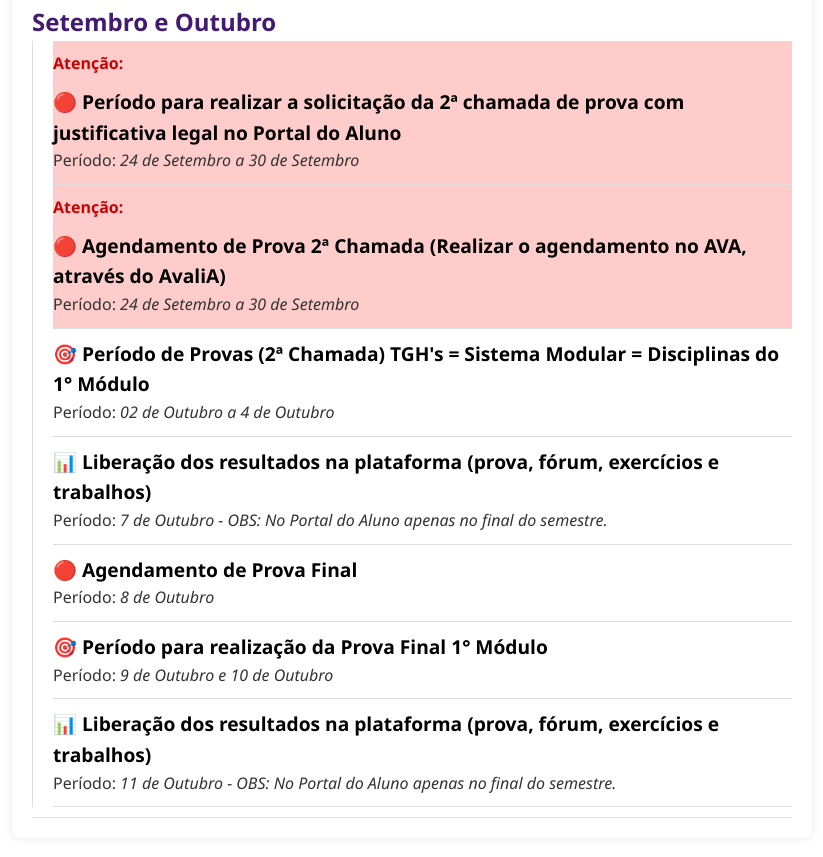
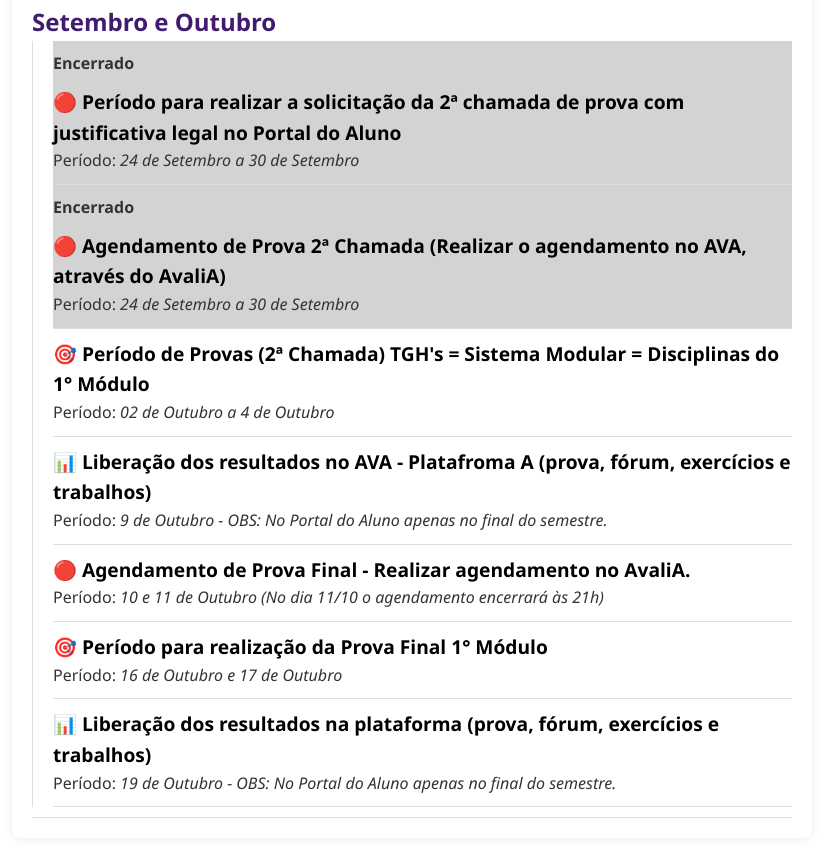
Before and after one commit to avauniceplac/CRONOGRAMA_EADH_1MOD_2024_2, a plain HTML site: page index.html in a window 1280 px wide. Shown: the part 1197-2054 px from the top of the page, without its empty margins (228-1051 px from the left). Drawn offline with nearby package versions, Linux system fonts and the light colour scheme.

Commit message:
Update index.html
.

```diff
--- a/index.html
+++ b/index.html
@@ -71,7 +71,7 @@
                             Período: <span class="event-period">26 de Agosto a 17 de Setembro</span>
                         </div>
                     </div>
-                    <!-- AGENDAMENTO DE PROVA DO 2° MÓDULO -->
+                    <!-- AGENDAMENTO DE PROVA DO 1° MÓDULO -->
                     <div class="event-item" data-start="2024-09-18" data-end="2024-09-21">
                         <div class="event-title">&#128308; Período para agendamento de prova 1° Módulo </div>
                         <div class="event-details">
@@ -92,14 +92,14 @@
                 <div class="month-title">Setembro e Outubro</div>
                 <div class="event-list">
                      <!-- SOLICITAÇÃO DA 2ª CHAMADA VIA PORTAL DO ALUNO -->
-                    <div class="event-item" data-start="2024-09-25" data-end="2024-10-02">
+                    <div class="event-item" data-start="2024-09-25" data-end="2024-10-01">
                         <div class="event-title">&#128308; Período para realizar a solicitação da 2ª chamada de prova com justificativa legal no Portal do Aluno</div>
                         <div class="event-details">
                             Período: <span class="event-period">24 de Setembro a 30 de Setembro</span>
                         </div>
                     </div>
                     <!-- AGENDAMENTO PROVA DE 2ª CHAMADA -->
-                    <div class="event-item" data-start="2024-09-24" data-end="2024-10-02">
+                    <div class="event-item" data-start="2024-09-24" data-end="2024-10-01">
                         <div class="event-title">&#128308; Agendamento de Prova 2ª Chamada (Realizar o agendamento no AVA, através do AvaliA)</div>
                         <div class="event-details">
                             Período: <span class="event-period">24 de Setembro a 30 de Setembro</span>
@@ -113,31 +113,31 @@
                         </div>
                     </div>
                     <!-- LIBERAÇÃO DE RESULTADOS-->
-                    <div class="event-item" data-start="2024-10-07" data-end="2024-12-22">
-                        <div class="event-title">&#128202; Liberação dos resultados na plataforma (prova, fórum, exercícios e trabalhos)</div>
+                    <div class="event-item" data-start="2024-10-09" data-end="2024-12-22">
+                        <div class="event-title">&#128202; Liberação dos resultados no AVA - Platafroma A (prova, fórum, exercícios e trabalhos)</div>
                         <div class="event-details">
-                            Período: <span class="event-period">7 de Outubro - OBS: No Portal do Aluno apenas no final do semestre.</span>
+                            Período: <span class="event-period">9 de Outubro - OBS: No Portal do Aluno apenas no final do semestre.</span>
                         </div>
                     </div>
                     <!-- AGENDAMENTO PROVA DE PROVA FINAL -->
-                    <div class="event-item" data-start="2024-10-08" data-end="2024-10-09">
-                        <div class="event-title">&#128308; Agendamento de Prova Final</div>
+                    <div class="event-item" data-start="2024-10-10" data-end="2024-10-12">
+                        <div class="event-title">&#128308; Agendamento de Prova Final - Realizar agendamento no AvaliA.</div>
                         <div class="event-details">
-                            Período: <span class="event-period">8 de Outubro </span>
+                            Período: <span class="event-period">10 e 11 de Outubro (No dia 11/10 o agendamento encerrará às 21h)</span>
                         </div>
                     </div>
                     <!-- PERÍODO PARA REALIZAÇÃO DA PROVA FINAL MÓDULO I -->
-                    <div class="event-item" data-start="2024-10-09" data-end="2024-10-11">
+                    <div class="event-item" data-start="2024-10-16" data-end="2024-10-18">
                         <div class="event-title">&#127919; Período para realização da Prova Final 1° Módulo</div>
                         <div class="event-details">
-                            Período: <span class="event-period">9 de Outubro e 10 de Outubro </span>
+                            Período: <span class="event-period">16 de Outubro e 17 de Outubro </span>
                         </div>
                     </div>
                      <!-- LIBERAÇÃO DE RESULTADOS-->
-                     <div class="event-item" data-start="2024-10-11" data-end="2024-12-22">
+                     <div class="event-item" data-start="2024-10-19" data-end="2024-12-22">
                         <div class="event-title">&#128202; Liberação dos resultados na plataforma (prova, fórum, exercícios e trabalhos) </div>
                         <div class="event-details">
-                            Período: <span class="event-period">11 de Outubro - OBS: No Portal do Aluno apenas no final do semestre.</span>
+                            Período: <span class="event-period">19 de Outubro - OBS: No Portal do Aluno apenas no final do semestre.</span>
                         </div>
                     </div>
                 </div>
```
